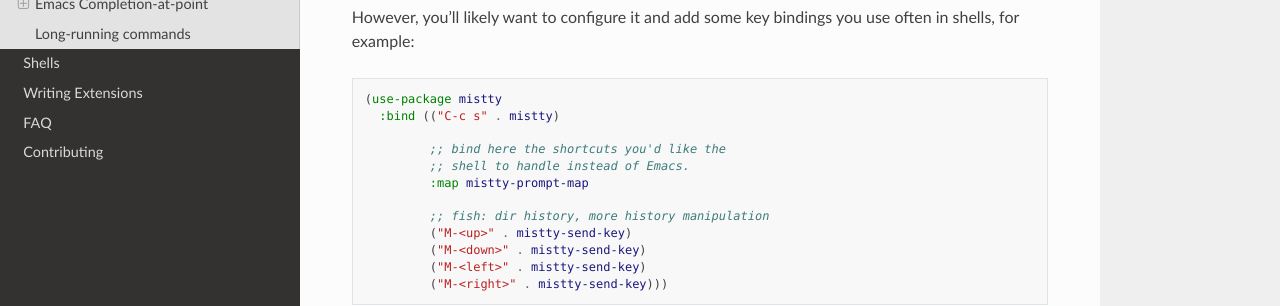
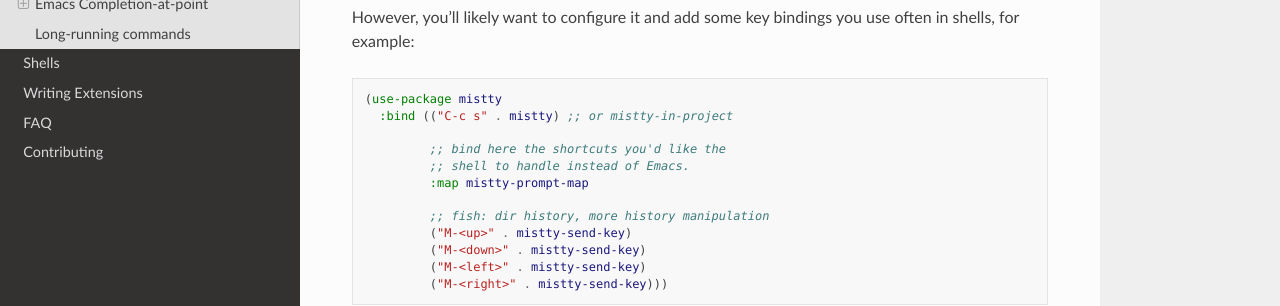
Before and after one commit to szermatt/mistty, a Sphinx documentation site: the page built from docs/source/usage.rst, in a window 1280 px wide and 900 px high. Shown: the part 380-686 px from the top of the window. Built offline with Sphinx 7.4.7 and the Read the Docs theme 2.0.0, drawn with Linux system fonts in a browser that asks for light colours.

Commit message:
Mention mistty-in-project in the use-package example.

```diff
--- a/docs/source/usage.rst
+++ b/docs/source/usage.rst
@@ -21,7 +21,7 @@
 .. code-block:: elisp
 
     (use-package mistty
-      :bind (("C-c s" . mistty)
+      :bind (("C-c s" . mistty) ;; or mistty-in-project
 
              ;; bind here the shortcuts you'd like the
              ;; shell to handle instead of Emacs.
```
